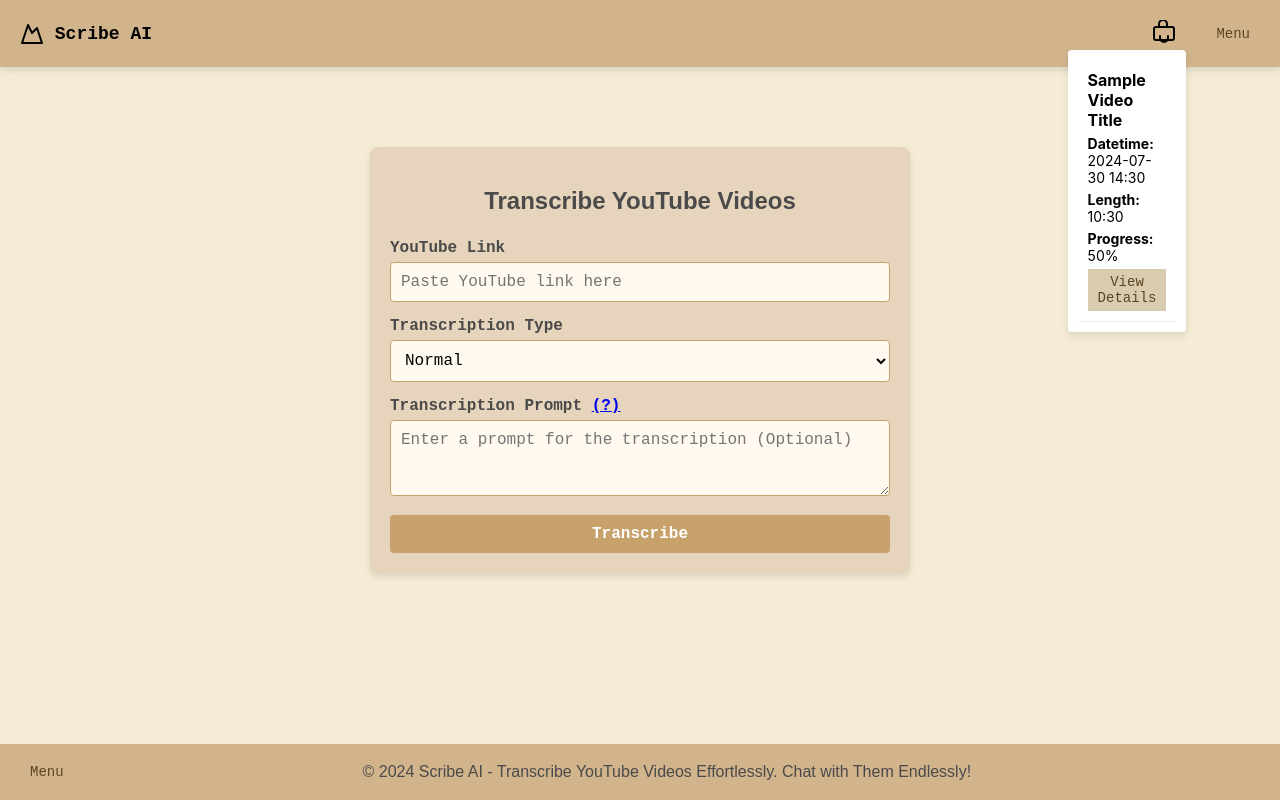
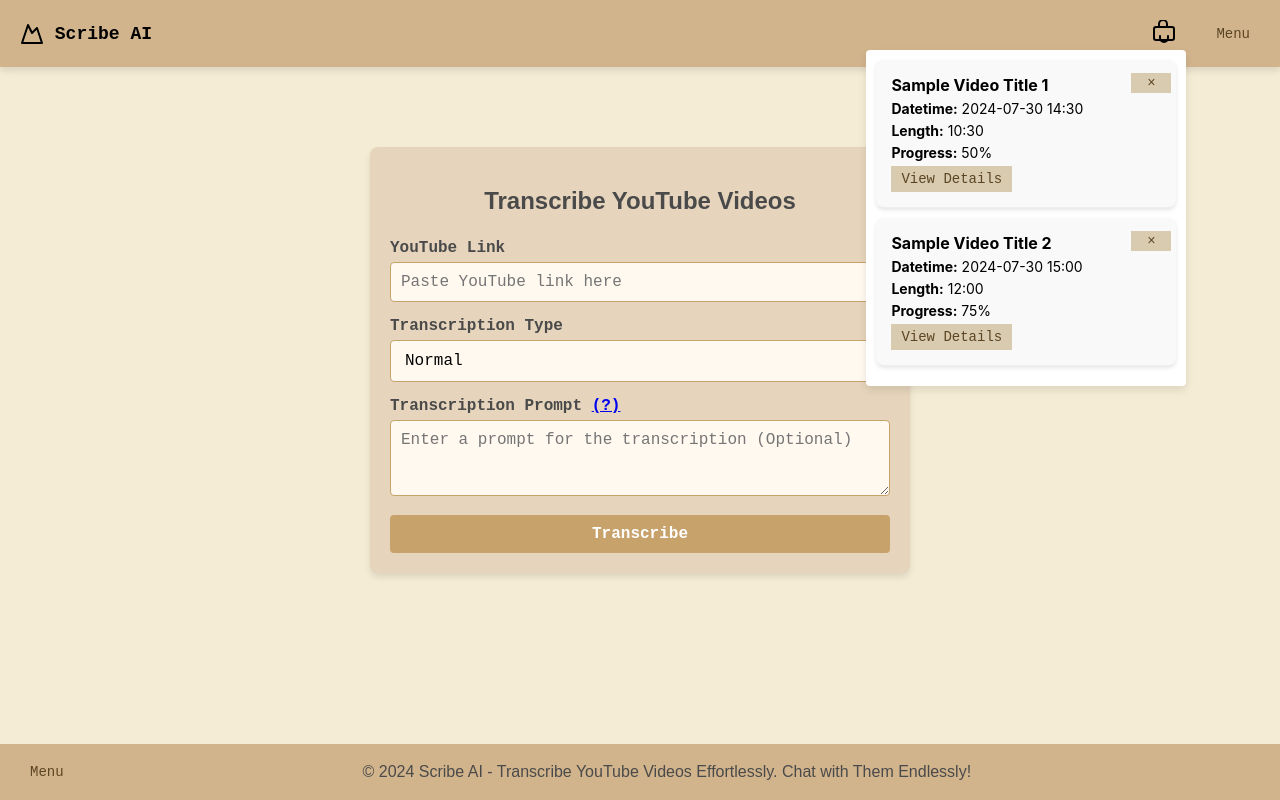
Before and after one commit to T-rav/videoscribe, a React (Create React App) app in the folder src/ui/scribe/: page / in a window 1280 px wide. Both pictures are taken after a click on the button 1164 px from the left and 33 px from the top of the page. Built offline with nearby package versions, Linux system fonts and the light colour scheme.

Commit message:
styled the cards for notifications

```diff
--- a/src/ui/scribe/src/App.css
+++ b/src/ui/scribe/src/App.css
@@ -71,7 +71,7 @@
 .dropdown-menu {
   position: absolute;
   right: 0;
-  top: 40px; /* Ensure the menu does not overlap the notifications icon */
+  top: 40px;
   background-color: #fff;
   box-shadow: 0 4px 8px rgba(0, 0, 0, 0.1);
   padding: 10px;
--- a/src/ui/scribe/src/components/Notifications/Notifications.css
+++ b/src/ui/scribe/src/components/Notifications/Notifications.css
@@ -13,6 +13,7 @@
   position: absolute;
   right: 0;
   top: 40px;
+  width: 300px; /* Make the menu wider */
   background-color: #fff;
   box-shadow: 0 4px 8px rgba(0, 0, 0, 0.1);
   padding: 10px;
@@ -21,8 +22,12 @@
 }
 
 .notification-item {
-  padding: 10px;
-  border-bottom: 1px solid #eee;
+  position: relative;
+  padding: 15px;
+  margin-bottom: 10px;
+  background-color: #f9f9f9;
+  border-radius: 8px;
+  box-shadow: 0 2px 4px rgba(0, 0, 0, 0.1);
 }
 
 .notification-item h4 {
@@ -51,3 +56,23 @@
 .view-button:hover {
   background-color: #d1b179;
 }
+
+.close-button {
+  position: absolute;
+  top: -7px; /* Move the button up by 12px */
+  right: 5px;
+  background: none;
+  border: none;
+  font-size: 10px; /* Reduced the size */
+  cursor: pointer;
+  color: #888;
+  width: 20px; /* Ensure square shape */
+  height: 20px; /* Ensure square shape */
+  display: flex;
+  align-items: center;
+  justify-content: center;
+}
+
+.close-button:hover {
+  color: #333;
+}
--- a/src/ui/scribe/src/components/Notifications/Notifications.tsx
+++ b/src/ui/scribe/src/components/Notifications/Notifications.tsx
@@ -1,22 +1,32 @@
 import React, { useState, useEffect, useRef } from 'react';
 import './Notifications.css';
-import Modal from '../Modal/Modal'; // Adjust the path if necessary
+import Modal from '../Modal/Modal';
 
 const Notifications: React.FC = () => {
   const [open, setOpen] = useState(false);
   const [modalOpen, setModalOpen] = useState(false);
+  const [notifications, setNotifications] = useState([
+    { id: 1, title: "Sample Video Title 1", datetime: "2024-07-30 14:30", length: "10:30", progress: "50%", content: "Here is the detailed content of the video transcription progress..." },
+    { id: 2, title: "Sample Video Title 2", datetime: "2024-07-30 15:00", length: "12:00", progress: "75%", content: "Here is the detailed content of the video transcription progress..." }
+  ]);
+  const [selectedNotification, setSelectedNotification] = useState<any>(null);
   const menuRef = useRef<HTMLDivElement>(null);
 
   const toggleMenu = () => {
     setOpen(!open);
   };
 
-  const openModal = () => {
+  const openModal = (notification: any) => {
+    setSelectedNotification(notification);
     setModalOpen(true);
   };
 
   const closeModal = () => {
     setModalOpen(false);
+  };
+
+  const removeNotification = (id: number) => {
+    setNotifications(notifications.filter(notification => notification.id !== id));
   };
 
   useEffect(() => {
@@ -39,24 +49,29 @@
       </button>
       {open && (
         <div className="notifications-menu">
-          <div className="notification-item">
-            <h4>Sample Video Title</h4>
-            <p><strong>Datetime:</strong> 2024-07-30 14:30</p>
-            <p><strong>Length:</strong> 10:30</p>
-            <p><strong>Progress:</strong> 50%</p>
-            <button className="view-button" onClick={openModal}>View Details</button>
-          </div>
+          {notifications.map(notification => (
+            <div className="notification-item" key={notification.id}>
+              <button className="close-button" onClick={() => removeNotification(notification.id)}>×</button>
+              <h4>{notification.title}</h4>
+              <p><strong>Datetime:</strong> {notification.datetime}</p>
+              <p><strong>Length:</strong> {notification.length}</p>
+              <p><strong>Progress:</strong> {notification.progress}</p>
+              <button className="view-button" onClick={() => openModal(notification)}>View Details</button>
+            </div>
+          ))}
         </div>
       )}
-      <Modal
-        isOpen={modalOpen}
-        onClose={closeModal}
-        title="Sample Video Title"
-        datetime="2024-07-30 14:30"
-        length="10:30"
-        progress="50%"
-        content="Here is the detailed content of the video transcription progress..."
-      />
+      {selectedNotification && (
+        <Modal
+          isOpen={modalOpen}
+          onClose={closeModal}
+          title={selectedNotification.title}
+          datetime={selectedNotification.datetime}
+          length={selectedNotification.length}
+          progress={selectedNotification.progress}
+          content={selectedNotification.content}
+        />
+      )}
     </div>
   );
 };
```
